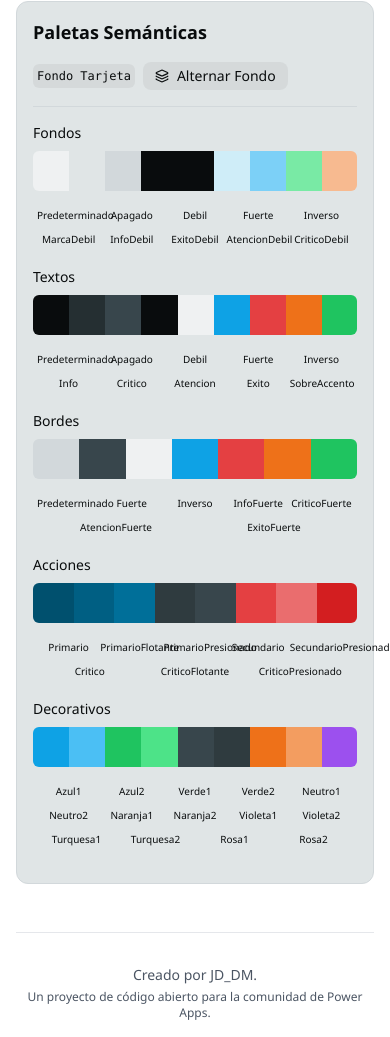
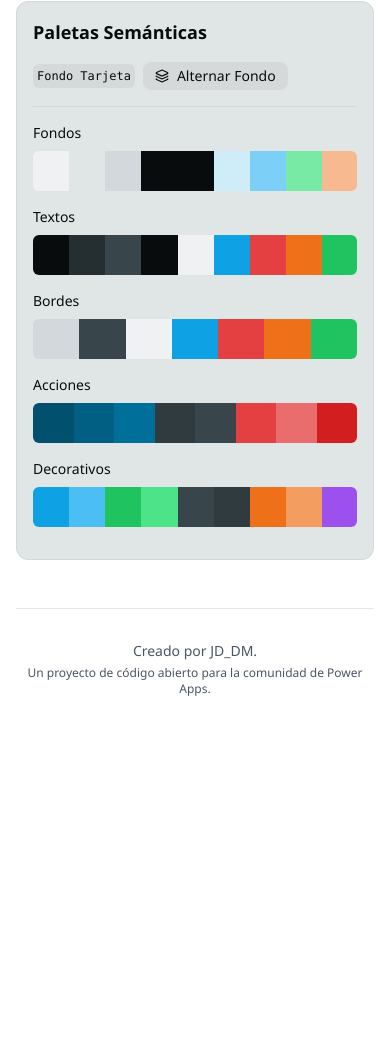
Before and after one commit to pentakillw/Sistema-FX, a React (Vite) app: page / in a window 390 px wide. Shown: the part 2174-3211 px from the top of the page. After the commit the page ends 2887 px from the top, so only its background shows below. Built offline with nearby package versions, Linux system fonts and the light colour scheme.

Commit message:
Proyecto listo para despliegue 3

```diff
--- a/src/components/SemanticPalettes.jsx
+++ b/src/components/SemanticPalettes.jsx
@@ -26,8 +26,8 @@ const SemanticPaletteRow = ({ title, colors, onColorCopy, themeOverride }) => {
                         </div>
                     ))}
                 </div>
-                {/* **FIX**: Añadir flex-wrap y un ancho mínimo a los elementos para un ajuste responsivo */}
-                <div className={`flex flex-wrap text-xs px-1 relative pt-2 mt-1`} style={{ color: textColor }}>
+                {/* **FIX**: Ocultar los títulos en móvil (hidden) y mostrarlos en pantallas pequeñas y más grandes (sm:flex) */}
+                <div className={`hidden sm:flex flex-wrap text-xs px-1 relative pt-2 mt-1`} style={{ color: textColor }}>
                     {(colors || []).map((item) => (
                         <div key={item.name} className="flex-1 min-w-[60px] text-center text-wrap text-[10px] py-1" title={item.name}>{item.name}</div>
                     ))}
```
